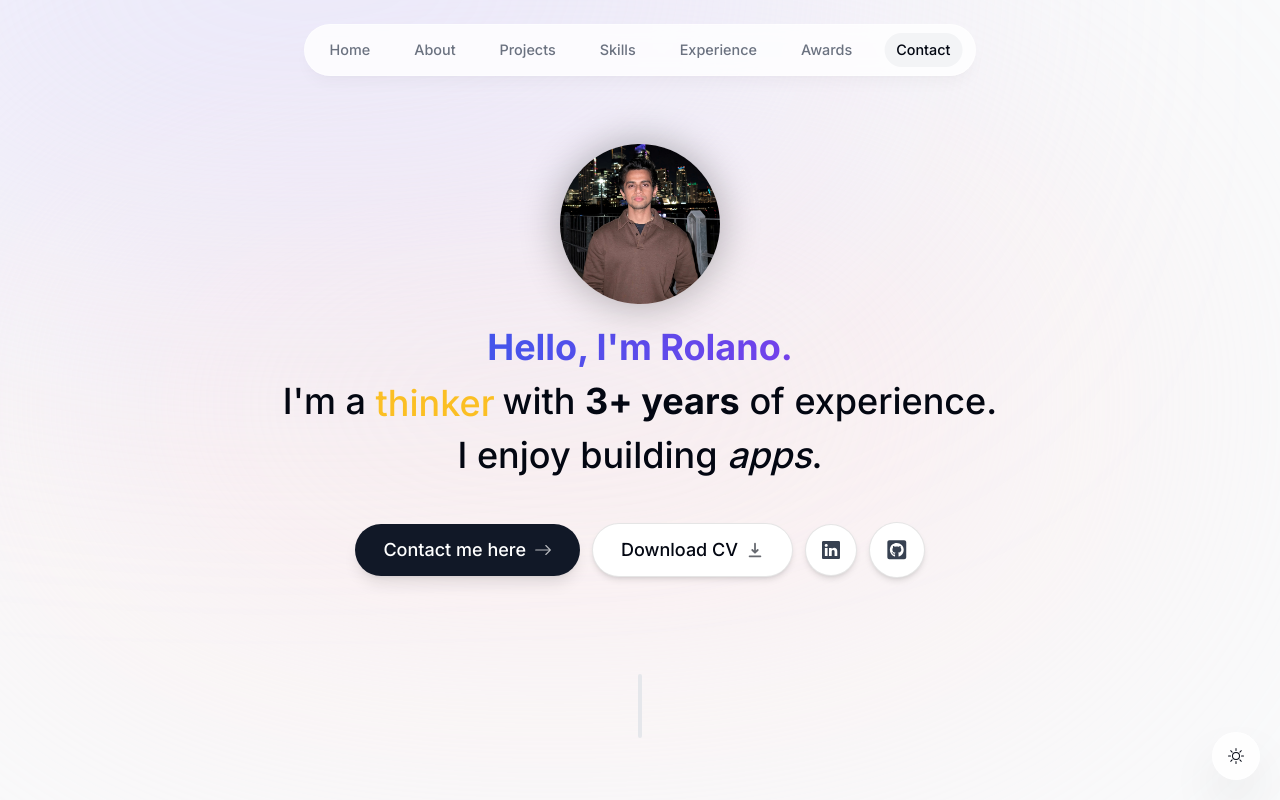
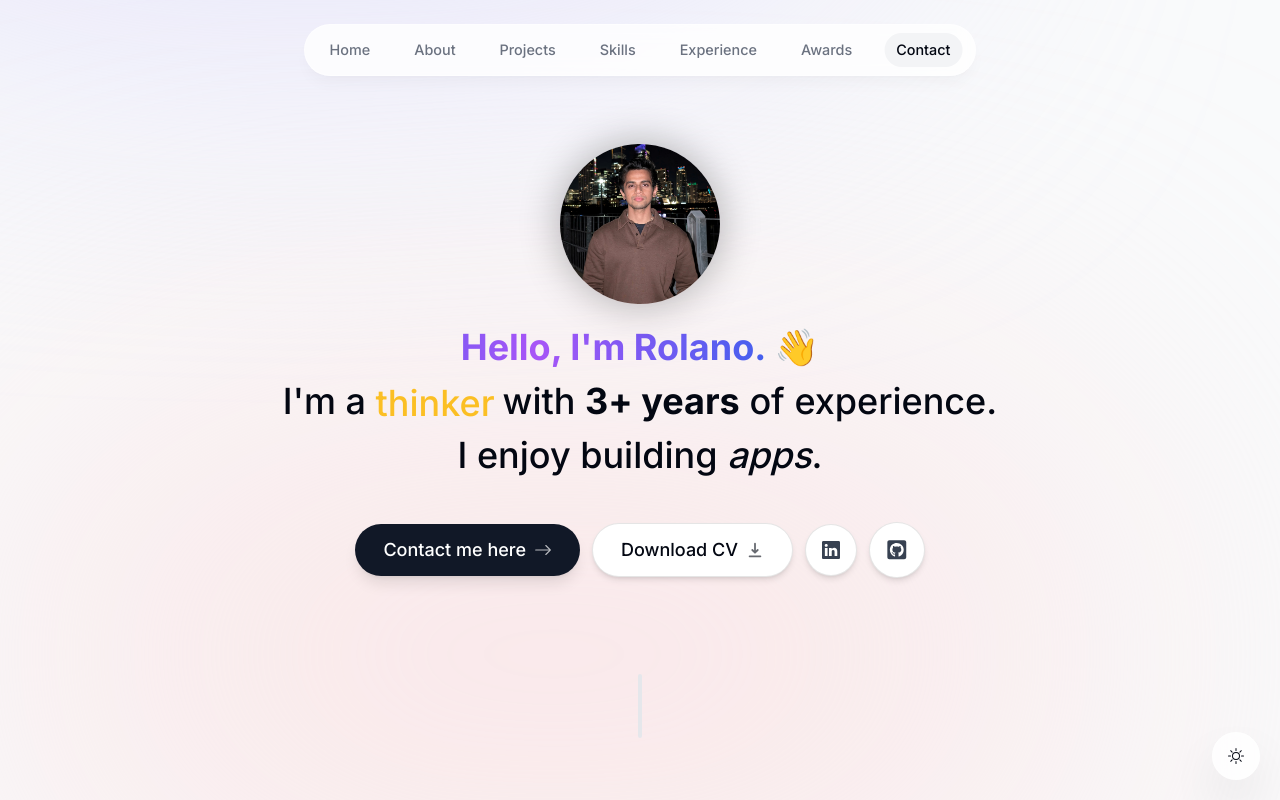
Before and after one commit to rolanorebelo/portfolio-website, a Next.js app: page / in a window 1280 px wide. Shown: the top 800 px of the page. Built offline with nearby package versions, Linux system fonts and the light colour scheme; no server answers.

Commit message:
Add animated waving hand and shimmering gradient text to intro section

```diff
--- a/app/layout.tsx
+++ b/app/layout.tsx
@@ -25,9 +25,8 @@ export default function RootLayout({
       <body
         className={`${inter.className} bg-gray-50 text-gray-950 relative pt-28 sm:pt-36 dark:bg-gray-900 dark:text-gray-50 dark:text-opacity-90`}
       >
-        <AnimatedBackground />
-
         <ThemeContextProvider>
+          <AnimatedBackground />
           <ActiveSectionContextProvider>
             <Header />
             {children}
--- a/components/animated-background.tsx
+++ b/components/animated-background.tsx
@@ -1,43 +1,71 @@
 "use client";
 
 import { motion, useScroll, useTransform } from "framer-motion";
+import { useTheme } from "@/context/theme-context";
+import { useEffect, useState } from "react";
 
 export default function AnimatedBackground() {
   const { scrollYProgress } = useScroll();
+  const { theme } = useTheme();
+  const [mounted, setMounted] = useState(false);
 
-  const background1Y = useTransform(scrollYProgress, [0, 1], ["0%", "50%"]);
-  const background2Y = useTransform(scrollYProgress, [0, 1], ["0%", "-50%"]);
+  useEffect(() => {
+    setMounted(true);
+  }, []);
+
+  const background1Y = useTransform(scrollYProgress, [0, 1], ["0%", "100%"]);
+  const background2Y = useTransform(scrollYProgress, [0, 1], ["0%", "-100%"]);
   const background1Rotate = useTransform(scrollYProgress, [0, 1], [0, 360]);
   const background2Rotate = useTransform(scrollYProgress, [0, 1], [0, -360]);
 
+  // Light mode colors (Pink -> Purple -> Blue -> Pink)
+  const lightColors1 = [
+    "rgba(251, 226, 227, 0.8)", // #fbe2e3
+    "rgba(219, 215, 251, 0.8)", // #dbd7fb
+    "rgba(226, 227, 251, 0.8)", // Blue-ish
+    "rgba(251, 226, 227, 0.8)",
+  ];
+
+  const lightColors2 = [
+    "rgba(219, 215, 251, 0.8)", // #dbd7fb
+    "rgba(251, 226, 227, 0.8)", // #fbe2e3
+    "rgba(215, 251, 251, 0.8)", // Cyan-ish
+    "rgba(219, 215, 251, 0.8)",
+  ];
+
+  // Dark mode colors (Reddish -> Purplish -> Dark Blue -> Reddish)
+  const darkColors1 = [
+    "rgba(148, 98, 99, 0.8)", // #946263
+    "rgba(103, 99, 148, 0.8)", // #676394
+    "rgba(98, 100, 148, 0.8)", // Dark Blue-ish
+    "rgba(148, 98, 99, 0.8)",
+  ];
+
+  const darkColors2 = [
+    "rgba(103, 99, 148, 0.8)", // #676394
+    "rgba(148, 98, 99, 0.8)", // #946263
+    "rgba(99, 148, 148, 0.8)", // Dark Cyan-ish
+    "rgba(103, 99, 148, 0.8)",
+  ];
+
   const background1Color = useTransform(
     scrollYProgress,
-    [0, 0.25, 0.5, 0.75, 1],
-    [
-      "rgba(251, 226, 227, 0.5)",
-      "rgba(219, 215, 251, 0.5)",
-      "rgba(226, 251, 227, 0.5)",
-      "rgba(251, 239, 215, 0.5)",
-      "rgba(251, 226, 227, 0.5)",
-    ]
+    [0, 0.33, 0.66, 1],
+    theme === "light" ? lightColors1 : darkColors1
   );
 
   const background2Color = useTransform(
     scrollYProgress,
-    [0, 0.25, 0.5, 0.75, 1],
-    [
-      "rgba(219, 215, 251, 0.5)",
-      "rgba(226, 251, 227, 0.5)",
-      "rgba(251, 239, 215, 0.5)",
-      "rgba(251, 226, 227, 0.5)",
-      "rgba(219, 215, 251, 0.5)",
-    ]
+    [0, 0.33, 0.66, 1],
+    theme === "light" ? lightColors2 : darkColors2
   );
+
+  if (!mounted) return null;
 
   return (
     <>
       <motion.div
-        className="absolute top-[-6rem] -z-10 right-[11rem] h-[31.25rem] w-[31.25rem] rounded-full blur-[10rem] sm:w-[68.75rem]"
+        className="fixed top-[-6rem] -z-10 right-[11rem] h-[31.25rem] w-[31.25rem] rounded-full blur-[10rem] sm:w-[68.75rem]"
         style={{
           backgroundColor: background1Color,
           y: background1Y,
@@ -45,7 +73,7 @@ export default function AnimatedBackground() {
         }}
       />
       <motion.div
-        className="absolute top-[-1rem] -z-10 left-[-35rem] h-[31.25rem] w-[50rem] rounded-full blur-[10rem] sm:w-[68.75rem] md:left-[-33rem] lg:left-[-28rem] xl:left-[-15rem] 2xl:left-[-5rem]"
+        className="fixed top-[-1rem] -z-10 left-[-35rem] h-[31.25rem] w-[50rem] rounded-full blur-[10rem] sm:w-[68.75rem] md:left-[-33rem] lg:left-[-28rem] xl:left-[-15rem] 2xl:left-[-5rem]"
         style={{
           backgroundColor: background2Color,
           y: background2Y,
--- a/components/intro.tsx
+++ b/components/intro.tsx
@@ -114,7 +114,22 @@ export default function Intro() {
           initial={{ opacity: 0, y: 100 }}
           animate={{ opacity: 1, y: 0 }}
         >
-          <span className="font-bold block bg-gradient-to-r from-blue-600 to-purple-600 bg-clip-text text-transparent dark:from-blue-400 dark:to-purple-400">Hello, I&apos;m Rolano. </span>
+          <span className="font-bold block">
+            <motion.span
+              className="bg-gradient-to-r from-blue-600 via-purple-500 to-blue-600 bg-clip-text text-transparent bg-[length:200%_auto] dark:from-blue-400 dark:via-purple-400 dark:to-blue-400 inline-block"
+              animate={{ backgroundPosition: ["0% center", "200% center"] }}
+              transition={{ duration: 5, repeat: Infinity, ease: "linear" }}
+            >
+              Hello, I&apos;m Rolano.
+            </motion.span>
+            <motion.span
+              className="inline-block ml-2"
+              animate={{ rotate: [0, 14, -8, 14, -4, 10, 0, 0] }}
+              transition={{ duration: 2.5, repeat: Infinity, repeatDelay: 1, ease: "easeInOut" }}
+            >
+              👋
+            </motion.span>
+          </span>
           <span className="">I&apos;m a{" "}<RoleText />
           with <span className="font-bold">3+ years</span> of experience.</span>
           <span className="block">I enjoy building <span className="italic">apps</span>.</span>
```
